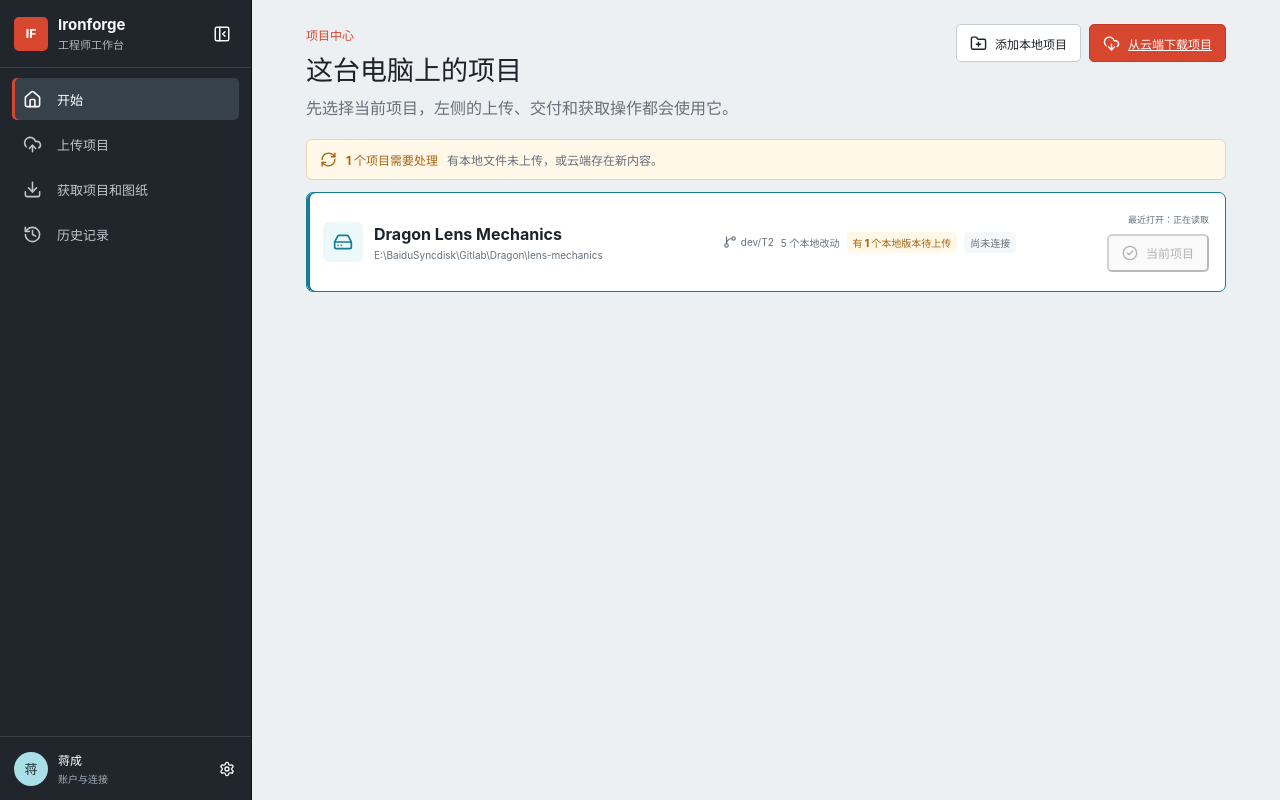
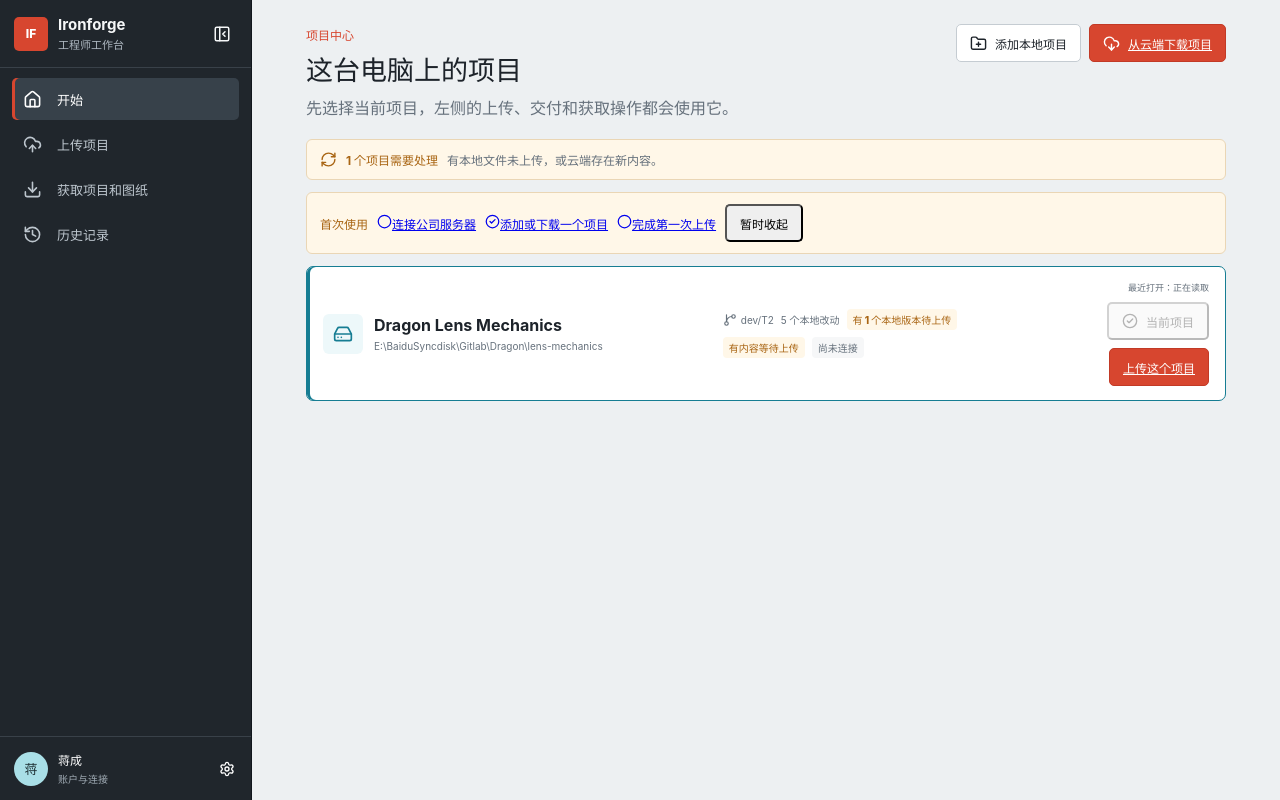
Before and after one commit to DocJ2000/ironforge-workbench, a React (Vite) app: page /workspace in a window 1280 px wide. Built offline with nearby package versions, Linux system fonts and the light colour scheme; no server answers.

Commit message:
feat: clarify project status and first-use safety

```diff
--- /dev/null
+++ b/src/data/onboardingClient.ts
@@ -0,0 +1,11 @@
+export interface OnboardingState { firstUpload: boolean; dismissed: boolean }
+const key = 'ironforge-workbench:onboarding'
+export const onboardingClient = {
+  status(): OnboardingState {
+    try { return { firstUpload: false, dismissed: false, ...JSON.parse(localStorage.getItem(key) ?? '{}') } }
+    catch { return { firstUpload: false, dismissed: false } }
+  },
+  update(value: Partial<OnboardingState>) {
+    localStorage.setItem(key, JSON.stringify({ ...this.status(), ...value }))
+  },
+}
--- /dev/null
+++ b/src/domain/projectStatus.ts
@@ -0,0 +1,11 @@
+import type { RepositorySnapshot, StatusTone } from './repository.js'
+
+export interface ProjectBusinessStatus { label: string; tone: StatusTone; action: string; route: string }
+
+export function summarizeProjectStatus(repository: RepositorySnapshot): ProjectBusinessStatus {
+  if (repository.behind > 0) return { label: '公司服务器有新内容', tone: 'warning', action: '获取最新内容', route: '/workspace/retrieve' }
+  if (repository.changes.length || repository.ahead > 0) return { label: '有内容等待上传', tone: 'warning', action: '上传这个项目', route: '/workspace/upload' }
+  if (repository.mergeRequest.status === 'waiting') return { label: '正在等待管理员审核', tone: 'info', action: '查看交付进度', route: '/history' }
+  if (repository.publishJob.status === 'running') return { label: '正在发布到铁炉堡', tone: 'info', action: '查看发布进度', route: '/release' }
+  return { label: '本地与服务器一致', tone: 'success', action: '查看项目', route: '/overview' }
+}
--- a/src/features/account/AccountPage.tsx
+++ b/src/features/account/AccountPage.tsx
@@ -4,6 +4,7 @@ import { credentialClient } from '../../data/credentialClient'
 import { desktopDialogClient } from '../../data/desktopDialogClient'
 import { ConnectionWizard } from './ConnectionWizard'
 import { FieldHelp } from './FieldHelp'
+import { ClearConnectionDialog } from './ClearConnectionDialog'
 import './account.css'
 import './accountNav.css'
 import './credentialFields.css'
@@ -20,6 +21,7 @@ export function AccountPage({ checkProjectId }: { checkProjectId?: string }) {
   const [configured, setConfigured] = useState(false)
   const [busy, setBusy] = useState(false)
   const [error, setError] = useState<string | null>(null)
+  const [showClear, setShowClear] = useState(false)
   const desktopStorage = credentialClient.available()
   const complete = Boolean(gitlabUrl.trim() && token.trim() && keyPath.trim())
 
@@ -95,7 +97,7 @@ export function AccountPage({ checkProjectId }: { checkProjectId?: string }) {
         <div className="connection-note"><ShieldCheck size={16} /><span>{desktopStorage ? 'Token 和私钥密码将由 Windows 系统加密保存，页面无法读取回明文。' : '浏览器预览只在内存中检查填写内容，刷新页面后会清空；桌面版才会安全保存。'}</span></div>
         {error ? <p className="credential-error">{error}</p> : null}
         <footer>
-          {configured ? <button className="button button--secondary" disabled={busy} onClick={() => void credentialClient.clear(computerAccountId).then(() => setConfigured(false))} type="button">清除这台电脑的连接</button> : null}
+          {configured ? <button className="button button--secondary" disabled={busy} onClick={() => setShowClear(true)} type="button">清除这台电脑的连接</button> : null}
           <button className="button button--primary" disabled={!complete || busy} onClick={() => void saveCredentials()} type="button">{desktopStorage ? busy ? '正在安全保存' : '安全保存' : '检查填写内容'}</button>
         </footer>
       </section>
@@ -118,6 +120,7 @@ export function AccountPage({ checkProjectId }: { checkProjectId?: string }) {
           </a>
         </footer>
       </section>
+      {showClear ? <ClearConnectionDialog busy={busy} onCancel={() => setShowClear(false)} onConfirm={() => { setBusy(true); void credentialClient.clear(computerAccountId).then(() => { setConfigured(false); setShowClear(false) }).finally(() => setBusy(false)) }} /> : null}
     </div>
   )
 }
--- /dev/null
+++ b/src/features/account/ClearConnectionDialog.tsx
@@ -0,0 +1,3 @@
+export function ClearConnectionDialog({ busy, onCancel, onConfirm }: { busy: boolean; onCancel: () => void; onConfirm: () => void }) {
+  return <div className="dialog-backdrop" role="presentation"><section aria-modal="true" className="dialog-card" role="dialog"><h2>清除本机登录信息？</h2><p>将删除软件访问码和身份钥匙密码。这台电脑的身份钥匙文件、项目文件夹和工程文件都会保留。</p><div className="connection-wizard__actions"><button className="button button--secondary" onClick={onCancel} type="button">取消</button><button className="button button--danger" disabled={busy} onClick={onConfirm} type="button">清除本机登录信息</button></div></section></div>
+}
--- /dev/null
+++ b/src/features/tasks/FirstRunChecklist.tsx
@@ -0,0 +1,16 @@
+import { CheckCircle2, Circle } from 'lucide-react'
+import { useState } from 'react'
+import { Link } from 'react-router-dom'
+import { onboardingClient } from '../../data/onboardingClient'
+
+export function FirstRunChecklist({ connected, projectAdded }: { connected: boolean; projectAdded: boolean }) {
+  const [state, setState] = useState(onboardingClient.status())
+  const complete = connected && projectAdded && state.firstUpload
+  if (state.dismissed || complete) return <button className="button button--quiet" onClick={() => { onboardingClient.update({ dismissed: false }); setState(onboardingClient.status()) }} type="button">查看首次使用步骤</button>
+  const items = [
+    { done: connected, label: '连接公司服务器', route: '/account' },
+    { done: projectAdded, label: '添加或下载一个项目', route: '/workspace/retrieve' },
+    { done: state.firstUpload, label: '完成第一次上传', route: '/workspace/upload' },
+  ]
+  return <section className="project-attention"><strong>首次使用</strong>{items.map((item) => <Link key={item.label} to={item.route}>{item.done ? <CheckCircle2 size={15} /> : <Circle size={15} />}{item.label}</Link>)}<button className="button button--quiet" onClick={() => { onboardingClient.update({ dismissed: true }); setState(onboardingClient.status()) }} type="button">暂时收起</button></section>
+}
--- a/src/features/tasks/ProjectUploadPage.tsx
+++ b/src/features/tasks/ProjectUploadPage.tsx
@@ -7,6 +7,7 @@ import { CreateBranchDialog } from '../delivery/CreateBranchDialog'
 import { GuidedWorkflow } from './GuidedWorkflow'
 import './wizardForms.css'
 import './projectUpload.css'
+import { onboardingClient } from '../../data/onboardingClient'
 
 interface Props { repository: RepositorySnapshot; api?: DeliveryApi; onRefresh?: () => Promise<void> }
 const steps = ['确认项目', '选择工作版本', '核对文件', '填写标题', '安全检查', '确认上传']
@@ -44,6 +45,7 @@ export function ProjectUploadPage({ repository, api = deliveryApi, onRefresh }:
         branch,
       })
       setResult(execution); await onRefresh?.()
+      onboardingClient.update({ firstUpload: true })
     } catch (cause) { setError(cause instanceof Error ? cause.message : '上传到 GitLab 失败') }
     finally { setBusy(false) }
   }
--- a/src/features/tasks/TaskHomePage.tsx
+++ b/src/features/tasks/TaskHomePage.tsx
@@ -9,12 +9,14 @@ import {
 } from 'lucide-react'
 import type { RegisteredProject } from '../../data/repositoryContext'
 import { summarizeRepository } from '../../domain/repository'
+import { summarizeProjectStatus } from '../../domain/projectStatus'
 import { useState } from 'react'
 import { Link } from 'react-router-dom'
 import { desktopDialogClient } from '../../data/desktopDialogClient'
 import './tasks.css'
 import './projectCenter.css'
 import './addProject.css'
+import { FirstRunChecklist } from './FirstRunChecklist'
 
 interface Props {
   projects: RegisteredProject[]
@@ -95,12 +97,14 @@ export function TaskHomePage({ projects, selectedId, onSelect, onAdd }: Props) {
           <span>有本地文件未上传，或云端存在新内容。</span>
         </div>
       ) : null}
+      <FirstRunChecklist connected={projects.some((project) => project.connected)} projectAdded={projects.length > 0} />
 
       <div className="project-list">
         {projects.map((project) => {
           const { repository } = project
           const current = project.id === selectedId
           const sync = summarizeRepository(repository)
+          const business = summarizeProjectStatus(repository)
           return (
             <article className={`project-row${current ? ' project-row--current' : ''}`} key={project.id}>
               <div className="project-row__identity">
@@ -114,6 +118,7 @@ export function TaskHomePage({ projects, selectedId, onSelect, onAdd }: Props) {
                 <span><GitBranch size={14} />{repository.branch}</span>
                 <span>{repository.changes.length} 个本地改动</span>
                 <span className={`project-state project-state--${sync.syncTone}`}>{sync.syncLabel}</span>
+                <span className={`project-state project-state--${business.tone}`}>{business.label}</span>
                 {!project.connected ? <span className="project-state project-state--neutral">尚未连接</span> : null}
               </div>
               <div className="project-row__action">
@@ -126,6 +131,7 @@ export function TaskHomePage({ projects, selectedId, onSelect, onAdd }: Props) {
                 >
                   {current ? <><CheckCircle2 size={16} />当前项目</> : '设为当前项目'}
                 </button>
+                {current ? <Link className="button button--primary" to={business.route}>{business.action}</Link> : null}
               </div>
             </article>
           )
```
Also changed, not shown: 2 other files (tests, documents, lock files or other folders).
